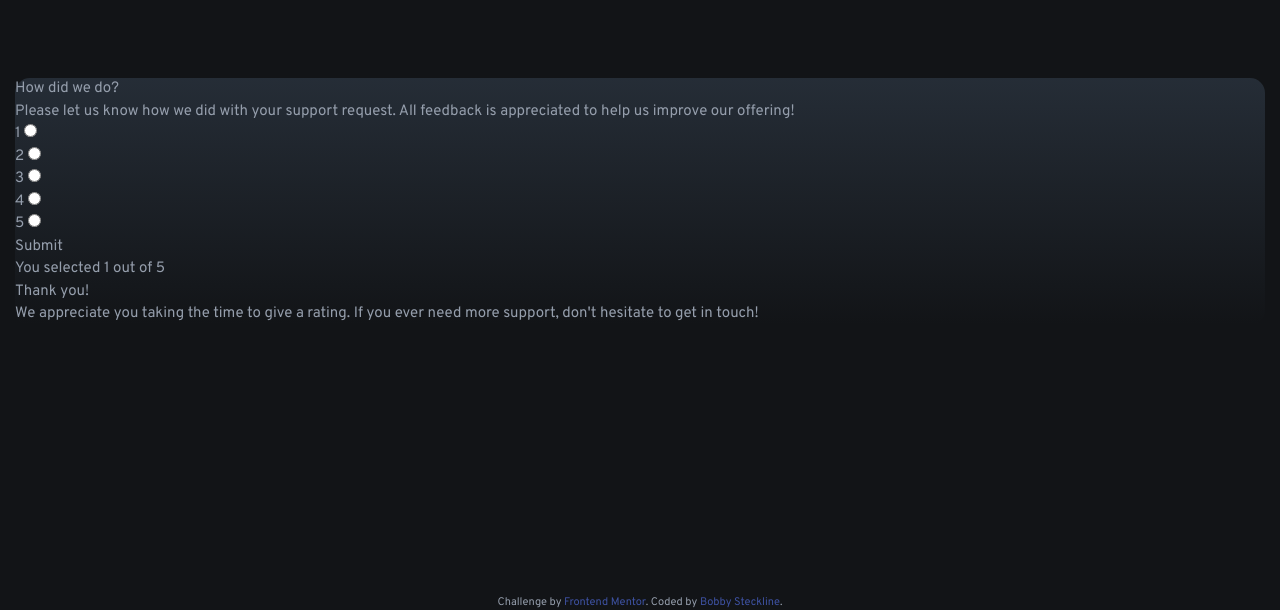
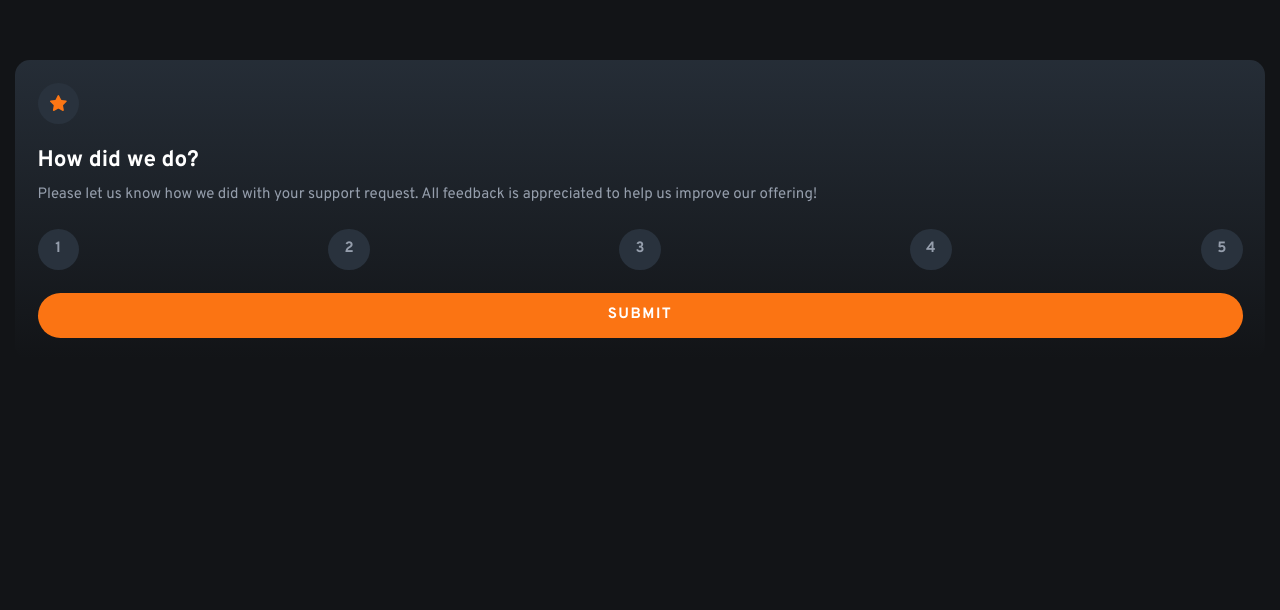
Before and after one commit to rsteckline/rating-component-FEM, a website: page public/index.html in a window 1280 px wide. Shown: the part 190-800 px from the top of the page. Drawn offline with Linux system fonts and the light colour scheme.

Commit message:
Add rating state styling

```diff
--- a/public/index.html
+++ b/public/index.html
@@ -41,64 +41,112 @@
         class="rating-state group m-4 h-card-mobile w-full rounded-2xl bg-gradient-to-b from-dark-blue to-very-dark-blue sm:h-card-desktop sm:w-card-desktop"
       >
         <!-- Rating state start -->
-        <section>
-          <h1>How did we do?</h1>
-
-          <p>
-            Please let us know how we did with your support request. All
-            feedback is appreciated to help us improve our offering!
-          </p>
+        <section class="flex flex-col gap-6 p-6">
+          <div
+            class="bg-lighter-dark-blue h-11 aspect-square rounded-full self-start bg-star-icon bg-no-repeat bg-center"
+          ></div>
+          <div>
+            <h1 class="text-white font-bold text-2xl mb-2">How did we do?</h1>
+            <p>
+              Please let us know how we did with your support request. All
+              feedback is appreciated to help us improve our offering!
+            </p>
+          </div>
 
           <form action="#" method="post">
-            <ul>
-              <li>
-                <label for="rating-1">1</label>
-                <input type="radio" name="rating" id="rating-1" />
+            <ul class="flex justify-between">
+              <li
+                class="bg-lighter-dark-blue h-11 aspect-square rounded-full hover:bg-orange hover:text-white"
+              >
+                <label
+                  for="rating-1"
+                  class="h-full w-full flex justify-center items-center font-bold"
+                  >1</label
+                >
+                <input
+                  type="radio"
+                  name="rating"
+                  id="rating-1"
+                  class="hidden"
+                />
               </li>
-              <li>
-                <label for="rating-2">2</label>
-                <input type="radio" name="rating" id="rating-2" />
+              <li
+                class="bg-lighter-dark-blue h-11 aspect-square rounded-full hover:bg-orange hover:text-white"
+              >
+                <label
+                  for="rating-2"
+                  class="h-full w-full flex justify-center items-center font-bold"
+                  >2</label
+                >
+                <input
+                  type="radio"
+                  name="rating"
+                  id="rating-2"
+                  class="hidden"
+                />
               </li>
-              <li>
-                <label for="rating-3">3</label>
-                <input type="radio" name="rating" id="rating-3" />
+              <li
+                class="bg-lighter-dark-blue h-11 aspect-square rounded-full hover:bg-orange hover:text-white"
+              >
+                <label
+                  for="rating-3"
+                  class="h-full w-full flex justify-center items-center font-bold"
+                  >3</label
+                >
+                <input
+                  type="radio"
+                  name="rating"
+                  id="rating-3"
+                  class="hidden"
+                />
               </li>
-              <li>
-                <label for="rating-4">4</label>
-                <input type="radio" name="rating" id="rating-4" />
+              <li
+                class="bg-lighter-dark-blue h-11 aspect-square rounded-full hover:bg-orange hover:text-white"
+              >
+                <label
+                  for="rating-4"
+                  class="h-full w-full flex justify-center items-center font-bold"
+                  >4</label
+                >
+                <input
+                  type="radio"
+                  name="rating"
+                  id="rating-4"
+                  class="hidden"
+                />
               </li>
-              <li>
-                <label for="rating-5">5</label>
-                <input type="radio" name="rating" id="rating-5" />
+              <li
+                class="bg-lighter-dark-blue h-11 aspect-square rounded-full hover:bg-orange hover:text-white"
+              >
+                <label
+                  for="rating-5"
+                  class="h-full w-full flex justify-center items-center font-bold"
+                  >5</label
+                >
+                <input
+                  type="radio"
+                  name="rating"
+                  id="rating-5"
+                  class="hidden"
+                />
               </li>
             </ul>
 
-            <input type="submit" value="Submit" />
+            <input
+              type="submit"
+              value="Submit"
+              class="bg-orange text-white uppercase font-bold tracking-widest w-full rounded-full py-3 mt-6 hover:text-orange hover:bg-white"
+            />
           </form>
         </section>
         <!-- Rating state end -->
-
         <!-- Thank you state start -->
-        <section>
-          <p>You selected 1 out of 5</p>
+        <section class="hidden">
+          <p>You selected 4 out of 5</p>
 
           <h1>Thank you!</h1>
-
-          <p>
-            We appreciate you taking the time to give a rating. If you ever need
-            more support, don't hesitate to get in touch!
-          </p>
         </section>
-        <!-- Thank you state end -->
       </div>
     </main>
-
-    <footer class="attribution">
-      Challenge by
-      <a href="https://www.frontendmentor.io?ref=challenge" target="_blank"
-        >Frontend Mentor</a
-      >. Coded by
-      <a href="https://www.github.com/rsteckline">Bobby Steckline</a>.
-    </footer>
   </body>
 </html>
--- a/tailwind.config.js
+++ b/tailwind.config.js
@@ -13,7 +13,11 @@ module.exports = {
     fontFamily: {
       overpass: ["Overpass", "sans-serif"],
     },
-    extend: {},
+    extend: {
+      backgroundImage: {
+        "star-icon": 'url("images/icon-star.svg")',
+      },
+    },
   },
   plugins: [],
 };
```
Also changed, not shown: public/styles.css.
